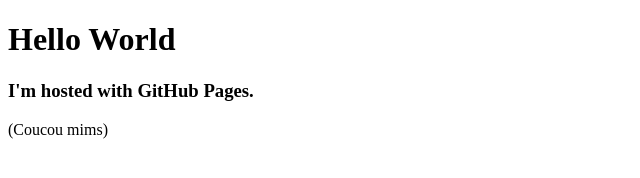
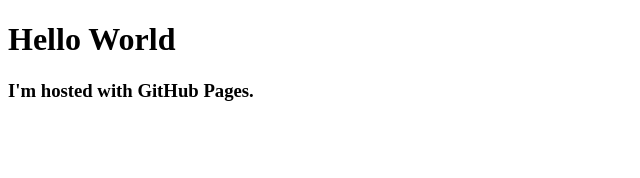
Before and after one commit to GradelerM/GradelerM.github.io, a plain HTML site: page index.html in a window 1280 px wide. Shown: the whole page, without its empty margins (0-640 px from the left). Drawn offline with Linux system fonts and the light colour scheme.

Commit message:
Update index.html

```diff
--- a/index.html
+++ b/index.html
@@ -3,6 +3,5 @@
 <body>
 <h1>Hello World</h1>
 <h3>I'm hosted with GitHub Pages.</h3>
-<p>(Coucou mims)</p>
 </body>
 </html>
```
